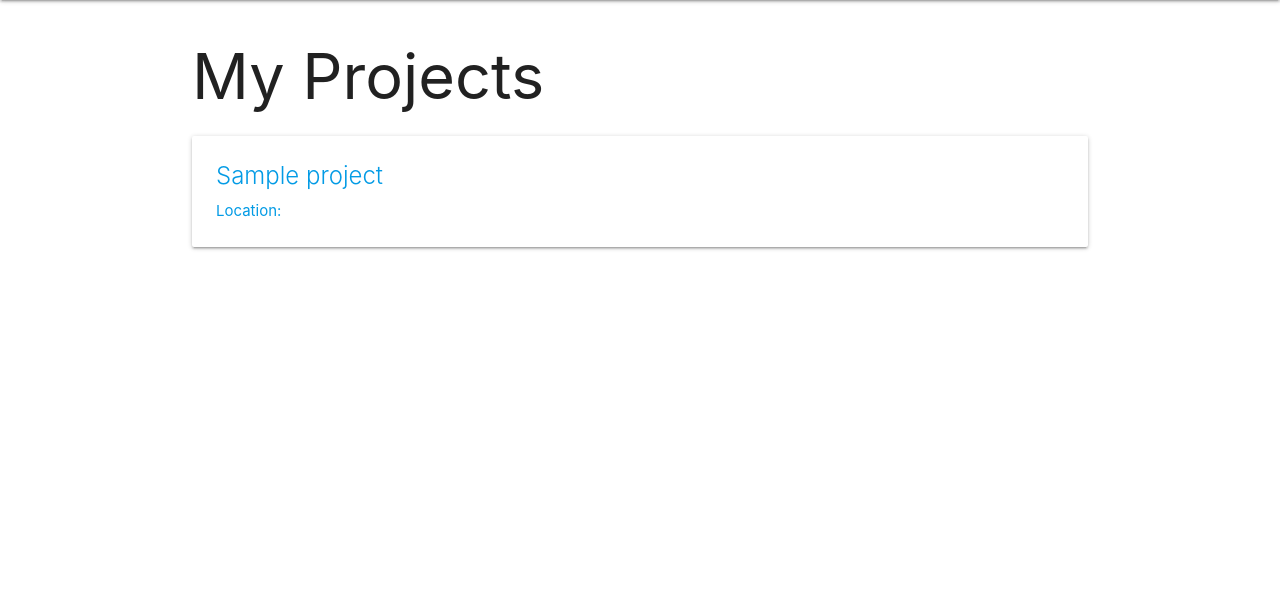
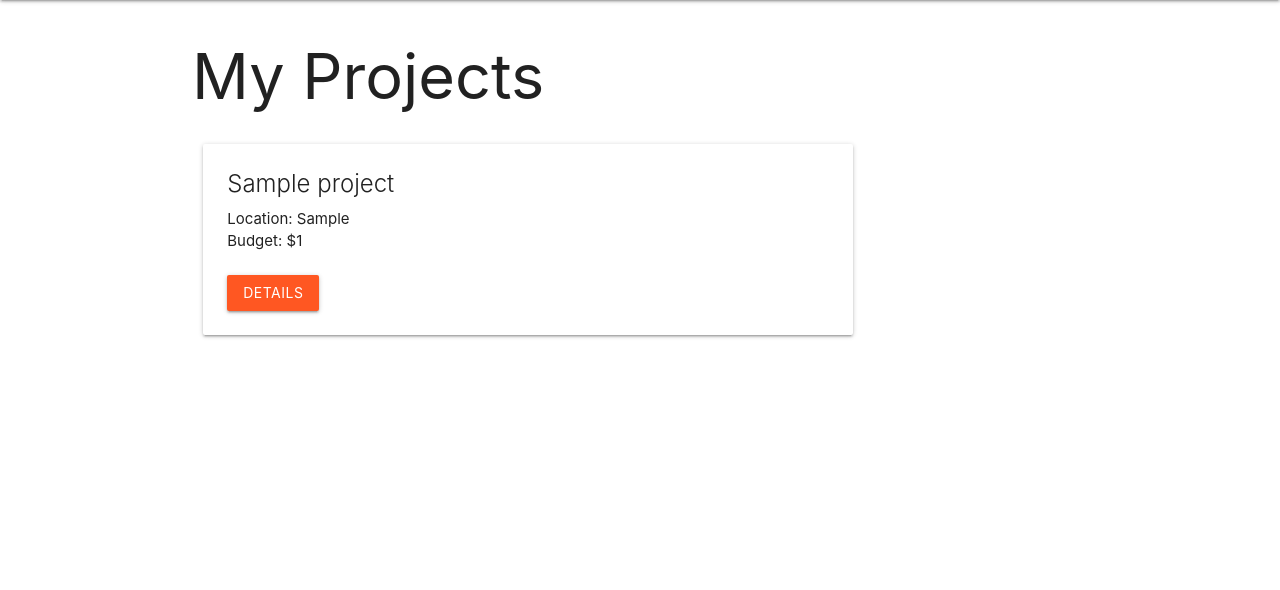
Before and after one commit to mmpacker/mytoolbox, a Django app: page /projects/ in a window 1280 px wide. Shown: the part 64-654 px from the top of the page. Run offline with Django 3.2, Linux system fonts and the light colour scheme; a user stored in the database is signed in; tables that the repository leaves empty hold one stand-in row (values such as "Sample post").

Commit message:
work on project list styling

```diff
--- a/main_app/templates/main_app/project_list.html
+++ b/main_app/templates/main_app/project_list.html
@@ -2,16 +2,19 @@
 {% block content %}
 
 <h1>My Projects</h1>
-
-{% for project in project_list %}
-  <a href="{% url 'projects_detail' project.id %}">
-    <div class="card">
+<div class="row">
+  {% for project in project_list %}
+    <div class="col s9">
+      <div class="card">
         <div class="card-content">
-            <span class="card-title">{{ project.title }}</span>
-            <p>Location: </p>
+          <span class="card-title">{{ project.title }}</span>
+          <p>Location: {{ project.location }}</p>
+          <p>Budget: ${{ project.budget }}</p><br/>
+          <a class="deep-orange btn"href="{% url 'projects_detail' project.id %}">Details</a>
         </div>
+      </div>
     </div>
-  </a>
-{% endfor %}
+  {% endfor %}
+</div>
 
 {% endblock %}
```
